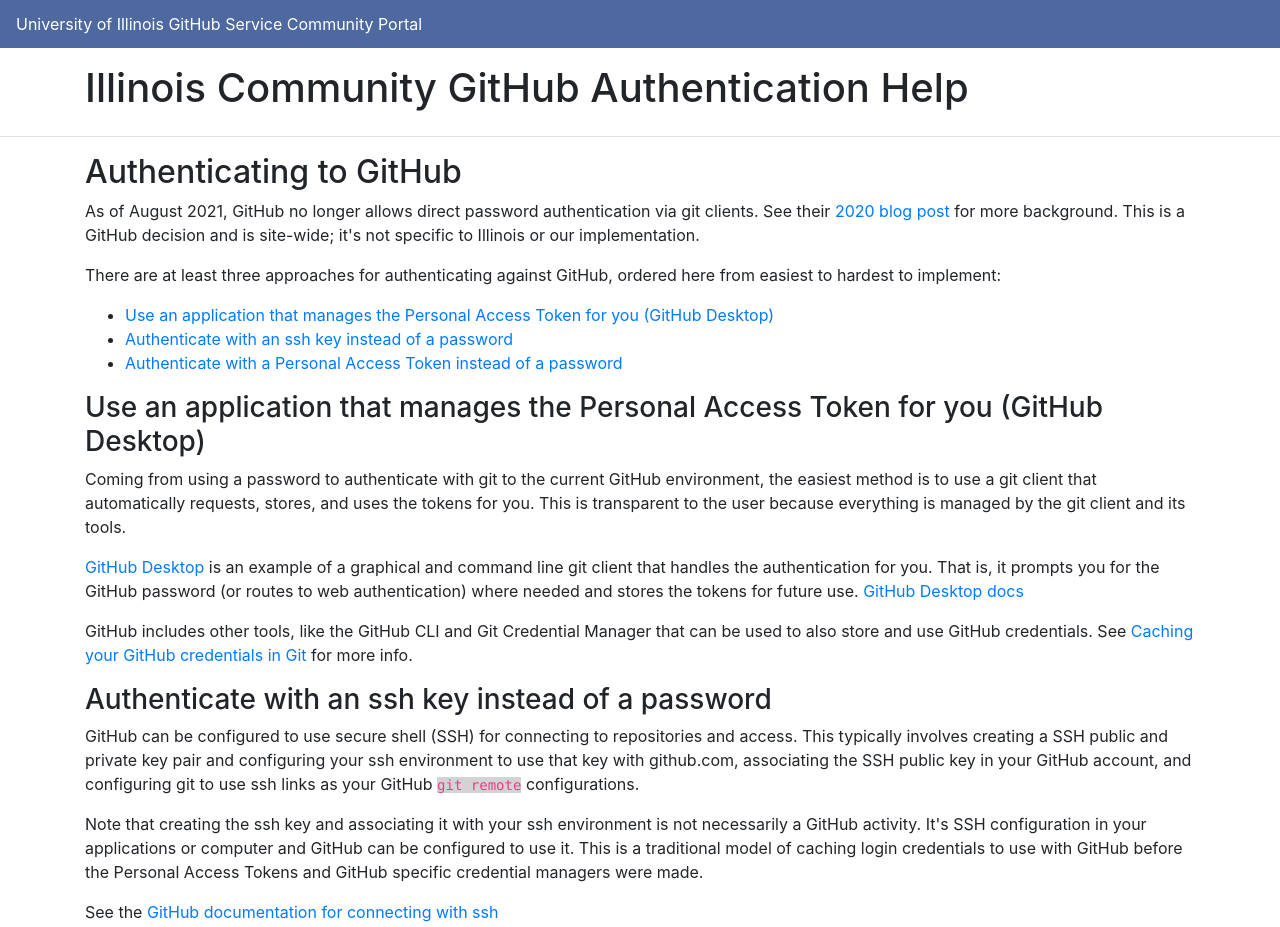
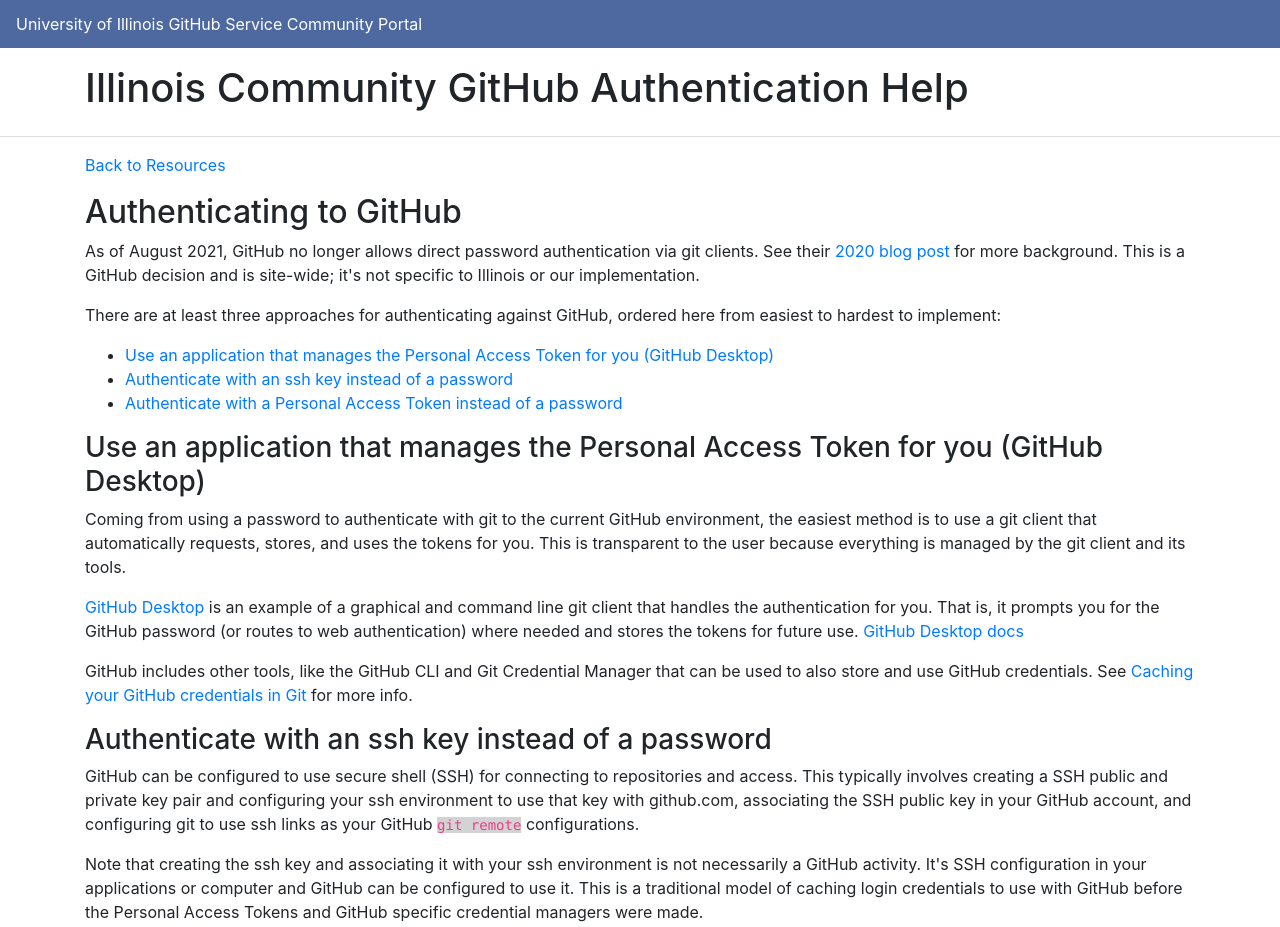
Before and after one commit to uillinois-community/uillinois-community.github.io, an Eleventy site: page resources/auth.md in a window 1280 px wide. Shown: the top 927 px of the page. Built offline with nearby package versions, Linux system fonts and the light colour scheme; Eleventy itself is replaced by a stand-in of ours; files that its build step writes are made by us from their sources.

Commit message:
add resources menu to auth

```diff
--- a/resources/auth.md
+++ b/resources/auth.md
@@ -2,6 +2,7 @@
 layout: layout.njk
 title: Illinois Community GitHub Authentication Help
 ---
+[Back to Resources](..)
 
 ## Authenticating to GitHub
 
```
